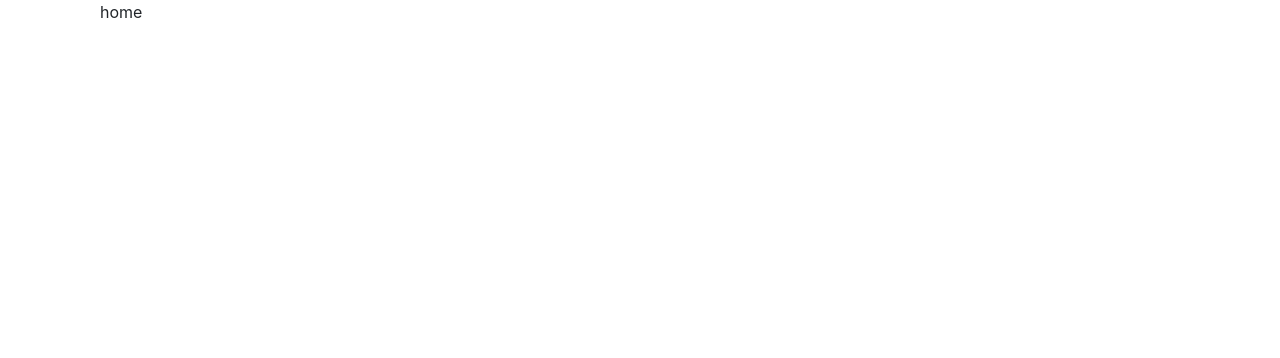
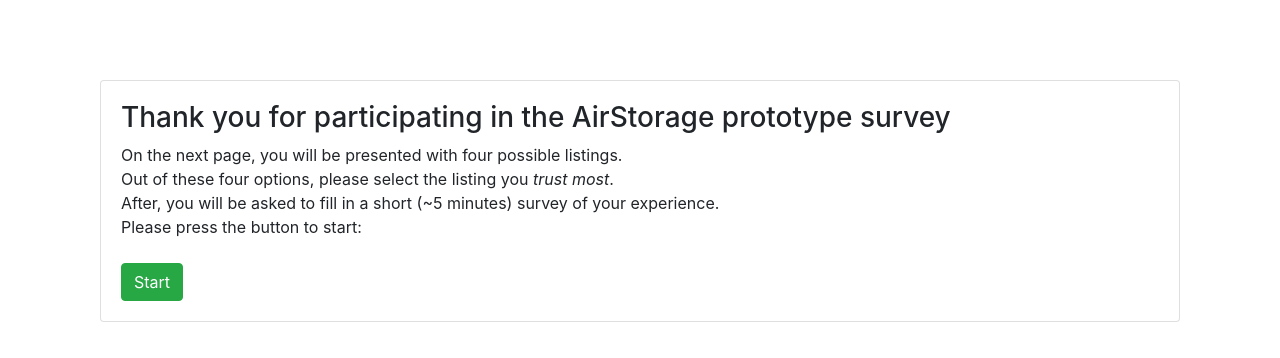
Before and after one commit to Patrickfen/REmockup, a Vue app in the folder frontend/: page / in a window 1280 px wide. Shown: the top 358 px of the page. Built offline with nearby package versions, Linux system fonts and the light colour scheme.

Commit message:
update homepage

```diff
--- a/frontend/src/views/Home.vue
+++ b/frontend/src/views/Home.vue
@@ -1,6 +1,13 @@
 <template>
-    <b-container>
-        home
+    <b-container fluid class="v-home">
+        <b-card>
+            <h3>Thank you for participating in the AirStorage prototype survey</h3>
+                On the next page, you will be presented with four possible listings.<br>
+                Out of these four options, please select the listing you <i>trust most</i>.<br>
+                After, you will be asked to fill in a short (~5 minutes) survey of your experience.<br>
+                Please press the button to start:<br><br>
+                <b-button variant="success" to="listings">Start</b-button>
+        </b-card>
     </b-container>
 </template>
 
@@ -11,4 +18,7 @@
 </script>
 
 <style scoped lang="scss">
+.v-home{
+    padding-top:80px;
+}
 </style>
```
